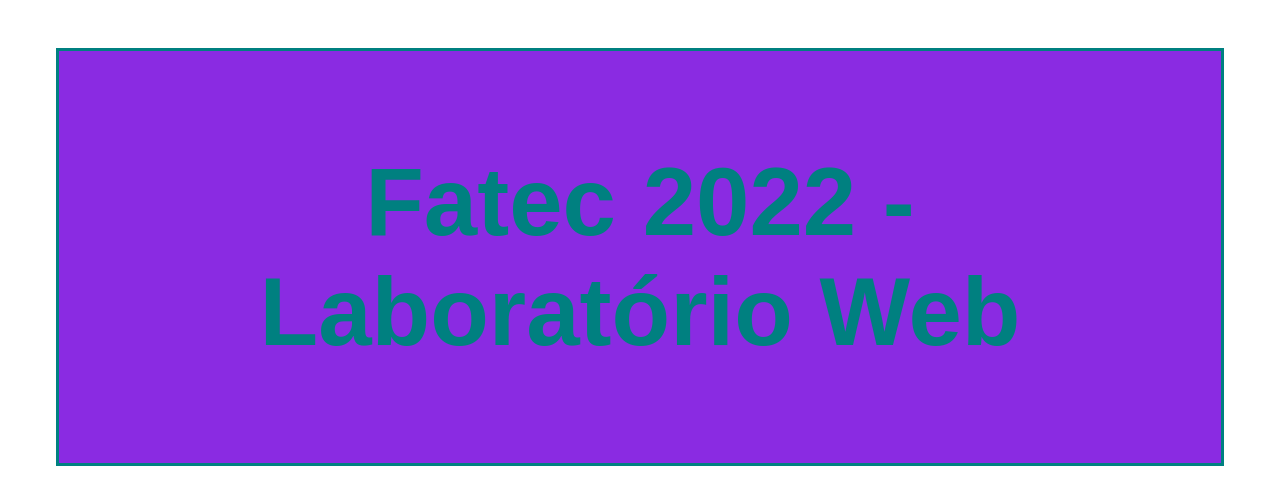
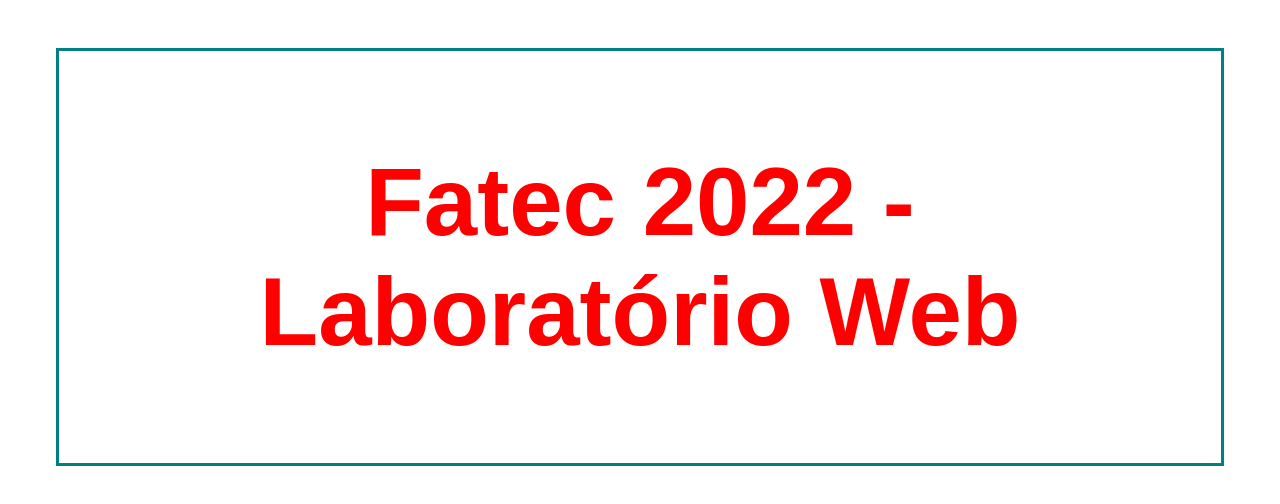
Before and after one commit to tatianamiyazaki/lab-web-heroku, a website: page index.html in a window 1280 px wide. Drawn offline with Linux system fonts and the light colour scheme.

Commit message:
(20/08/2022) - mudança cor font

```diff
--- a/index.html
+++ b/index.html
@@ -10,9 +10,8 @@
     <h1>Fatec 2022 - Laboratório Web</h1>
 <style>
     h1{
-        color: teal;
+        color: red;
         border: 3px teal solid;
-        background-color: blueviolet;
         font-size: 6em;
         padding: 1em;
         margin: 0.5em;
```
